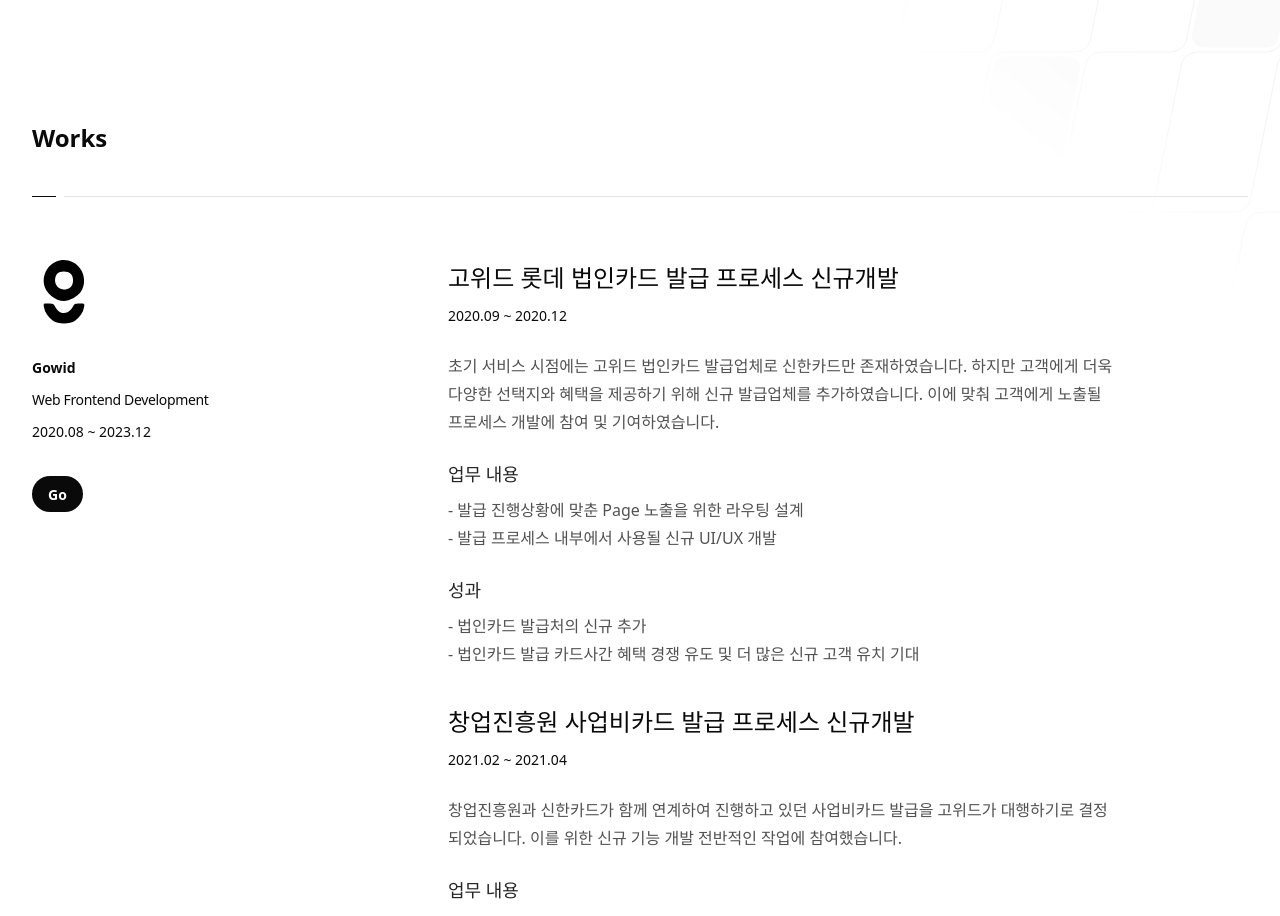
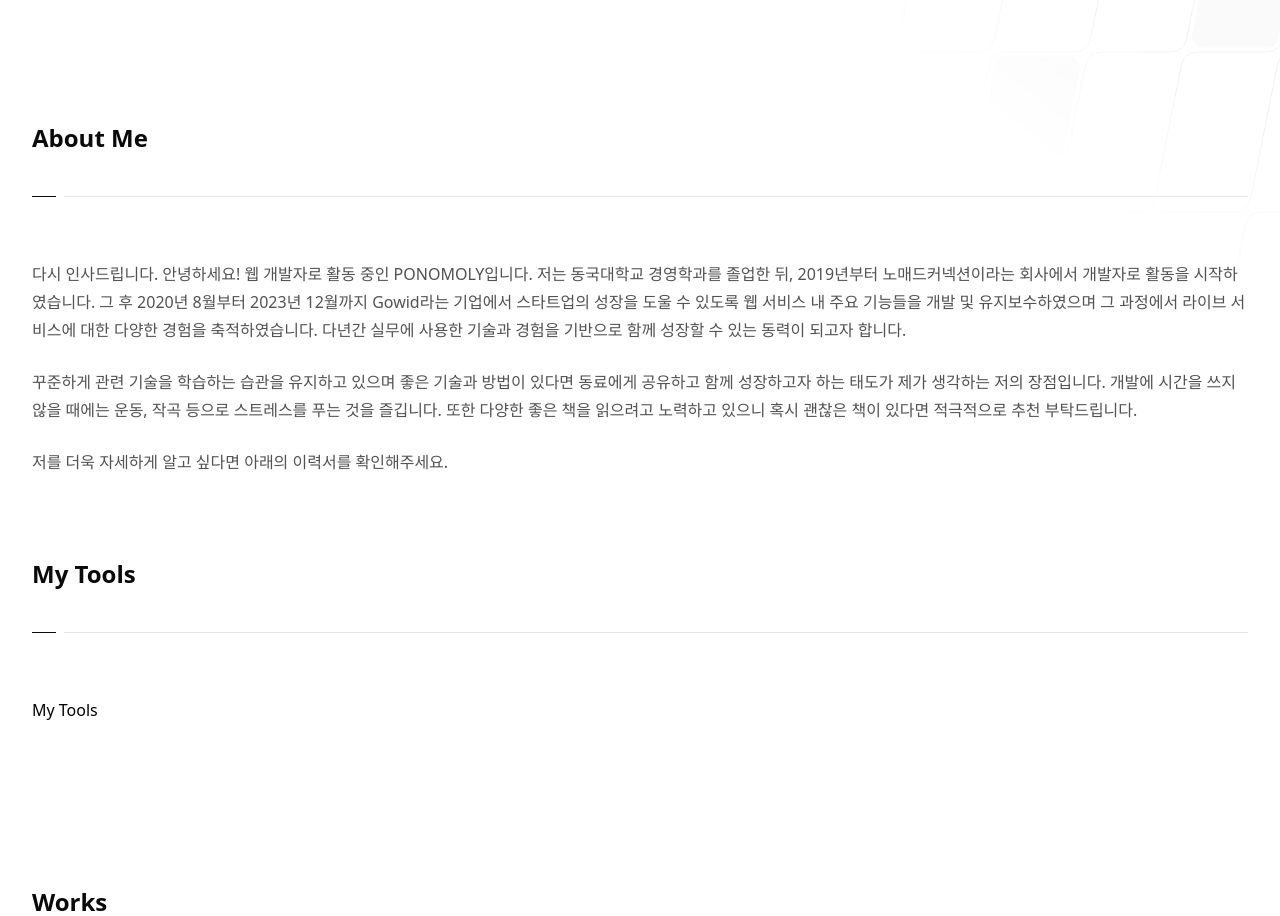
Before and after one commit to ponomoly-dev/ponomoly-dev.github.io, a Next.js app: page / in a window 1280 px wide. Shown: the part 660-1576 px from the top of the page. Built offline with nearby package versions, Linux system fonts and the light colour scheme; a web font is replaced by a local one.

Commit message:
feat: about-me 초안 작성

```diff
--- a/src/app/(service)/page.tsx
+++ b/src/app/(service)/page.tsx
@@ -1,5 +1,6 @@
 import { ContactSection } from '@/components/ContactSection';
 import Container from '@/components/core/Container';
+import AboutMe from '@/components/main/AboutMe';
 import { Works } from '@/components/main/Works';
 import { FadeIn } from '@/components/motion/FadeIn';
 import { Metadata } from 'next';
@@ -30,71 +31,14 @@
   );
 };
 
-// function Services() {
-//   return (
-//     <>
-//       <SectionIntro
-//         eyebrow="Services"
-//         title="We help you identify, explore and respond to new opportunities."
-//         className="mt-24 sm:mt-32 lg:mt-40"
-//       >
-//         <p>
-//           As long as those opportunities involve giving us money to re-purpose
-//           old projects — we can come up with an endless number of those.
-//         </p>
-//       </SectionIntro>
-//       <Container className="mt-16">
-//         <div className="lg:flex lg:items-center lg:justify-end">
-//           <div className="flex justify-center lg:w-1/2 lg:justify-end lg:pr-12">
-//             <FadeIn className="w-[33.75rem] flex-none lg:w-[45rem]">
-//               <StylizedImage
-//                 src={imageLaptop}
-//                 sizes="(min-width: 1024px) 41rem, 31rem"
-//                 className="justify-center lg:justify-end"
-//               />
-//             </FadeIn>
-//           </div>
-//           <List className="mt-16 lg:mt-0 lg:w-1/2 lg:min-w-[33rem] lg:pl-4">
-//             <ListItem title="Web development">
-//               We specialise in crafting beautiful, high quality marketing pages.
-//               The rest of the website will be a shell that uses lorem ipsum
-//               everywhere.
-//             </ListItem>
-//             <ListItem title="Application development">
-//               We have a team of skilled developers who are experts in the latest
-//               app frameworks, like Angular 1 and Google Web Toolkit.
-//             </ListItem>
-//             <ListItem title="E-commerce">
-//               We are at the forefront of modern e-commerce development. Which
-//               mainly means adding your logo to the Shopify store template we’ve
-//               used for the past six years.
-//             </ListItem>
-//             <ListItem title="Custom content management">
-//               At Studio we understand the importance of having a robust and
-//               customised CMS. That’s why we run all of our client projects out
-//               of a single, enormous Joomla instance.
-//             </ListItem>
-//           </List>
-//         </div>
-//       </Container>
-//     </>
-//   )
-// }
-
-const AboutMe = () => {
-  return <>About Me 자기 소개서 + 내가 가진 기술 스택 이력서 다운로드 +</>;
-};
-
-const Contact = () => {
-  return <>Contact</>;
-};
-
 export default function Home() {
   return (
     <>
       <div id="top" />
       <Main />
       {/* About Me */}
+      <div id="about-me" />
+      <AboutMe />
       {/* <AboutMe /> */}
       {/* Works */}
       <div id="works" />
--- /dev/null
+++ b/src/components/main/AboutMe.tsx
@@ -0,0 +1,59 @@
+import React from 'react';
+import Container from '../core/Container';
+import { FadeIn } from '../motion/FadeIn';
+import { Border } from '../core/Border';
+
+export default function AboutMe() {
+  return (
+    <Container className="mt-40">
+      <FadeIn>
+        <h2 className="text-2xl font-semibold text-neutral-950">About Me</h2>
+      </FadeIn>
+      <div className="mt-10 space-y-20 sm:space-y-24 lg:space-y-32">
+        <FadeIn>
+          <article>
+            <Border className="pt-16">
+              <div className="space-y-6 text-base text-neutral-600">
+                <p>
+                  다시 인사드립니다. 안녕하세요! 웹 개발자로 활동 중인
+                  PONOMOLY입니다. 저는 동국대학교 경영학과를 졸업한 뒤,
+                  2019년부터 노매드커넥션이라는 회사에서 개발자로 활동을
+                  시작하였습니다. 그 후 2020년 8월부터 2023년 12월까지 Gowid라는
+                  기업에서 스타트업의 성장을 도울 수 있도록 웹 서비스 내 주요
+                  기능들을 개발 및 유지보수하였으며 그 과정에서 라이브 서비스에
+                  대한 다양한 경험을 축적하였습니다. 다년간 실무에 사용한 기술과
+                  경험을 기반으로 함께 성장할 수 있는 동력이 되고자 합니다.
+                </p>
+                <p>
+                  꾸준하게 관련 기술을 학습하는 습관을 유지하고 있으며 좋은
+                  기술과 방법이 있다면 동료에게 공유하고 함께 성장하고자 하는
+                  태도가 제가 생각하는 저의 장점입니다. 개발에 시간을 쓰지 않을
+                  때에는 운동, 작곡 등으로 스트레스를 푸는 것을 즐깁니다. 또한
+                  다양한 좋은 책을 읽으려고 노력하고 있으니 혹시 괜찮은 책이
+                  있다면 적극적으로 추천 부탁드립니다.
+                </p>
+                <p>
+                  저를 더욱 자세하게 알고 싶다면 아래의 이력서를 확인해주세요.
+                </p>
+              </div>
+            </Border>
+          </article>
+        </FadeIn>
+      </div>
+      <FadeIn>
+        <h2 className="mt-20 text-2xl font-semibold text-neutral-950">
+          My Tools
+        </h2>
+      </FadeIn>
+      <div className="mt-10 space-y-20 sm:space-y-24 lg:space-y-32">
+        <FadeIn>
+          <article>
+            <Border className="pt-16">
+              <div>My Tools</div>
+            </Border>
+          </article>
+        </FadeIn>
+      </div>
+    </Container>
+  );
+}
```
